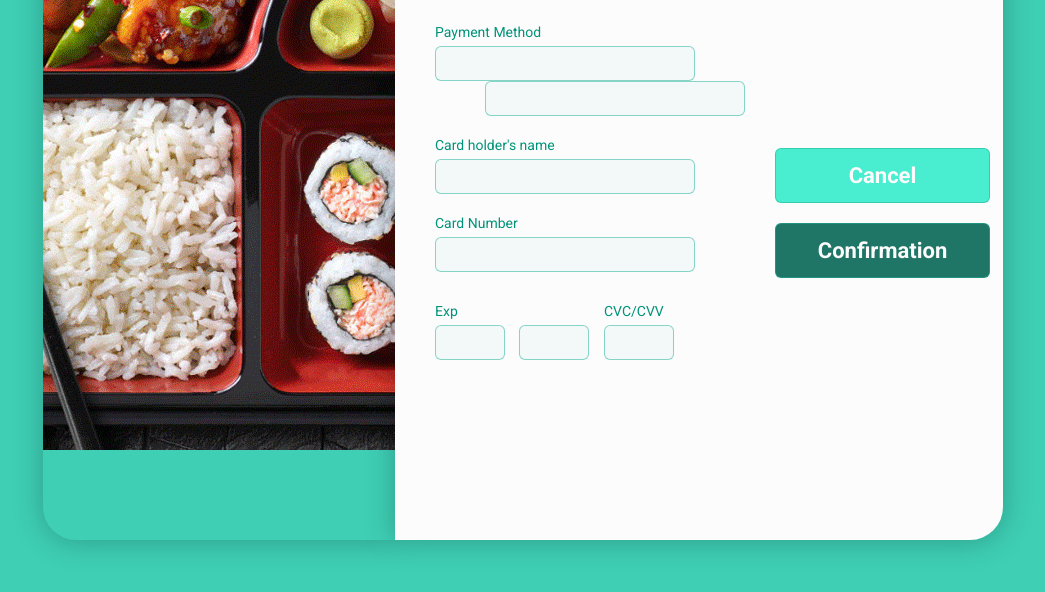
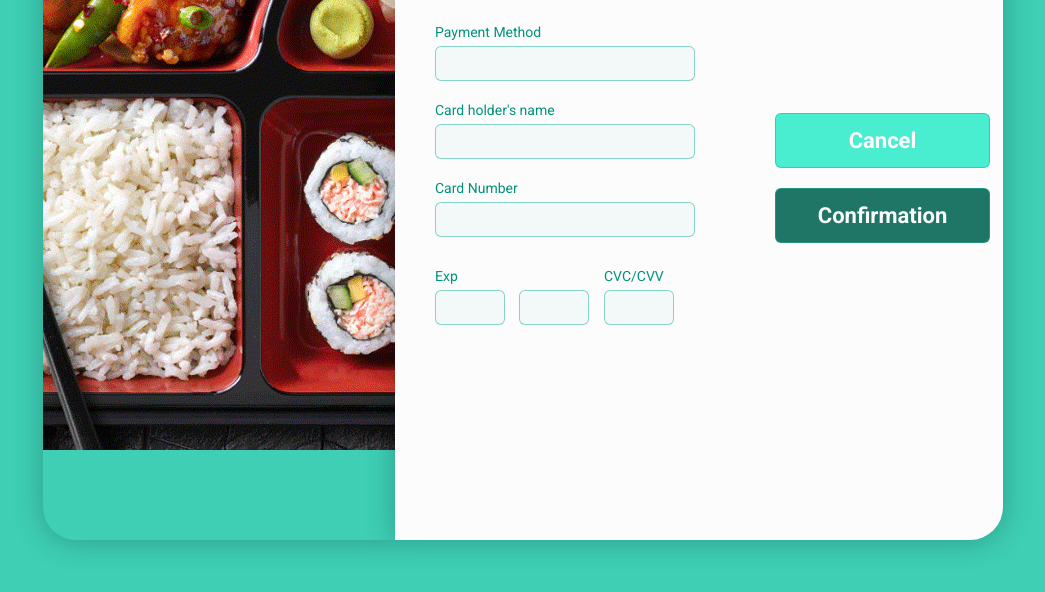
Before and after one commit to TritesDesign/Credit-Card-Checkout, a plain HTML site: page index.html in a window 1280 px wide. Shown: the part 156-748 px from the top of the page, without its empty margins (117-1162 px from the left). Drawn offline with Linux system fonts and the light colour scheme.

Commit message:
Test
Test

```diff
--- a/index.html
+++ b/index.html
@@ -15,7 +15,7 @@
                 <label for="">Payment Method</label>
                 <input type="text" name="" id="" class="textbox">
 
-                <input type="select" name="" id="paypal" class="textbox">
+
 
                 <label for="">Card holder's name</label>
                 <input type="text" name="" id="" class="textbox">
```
